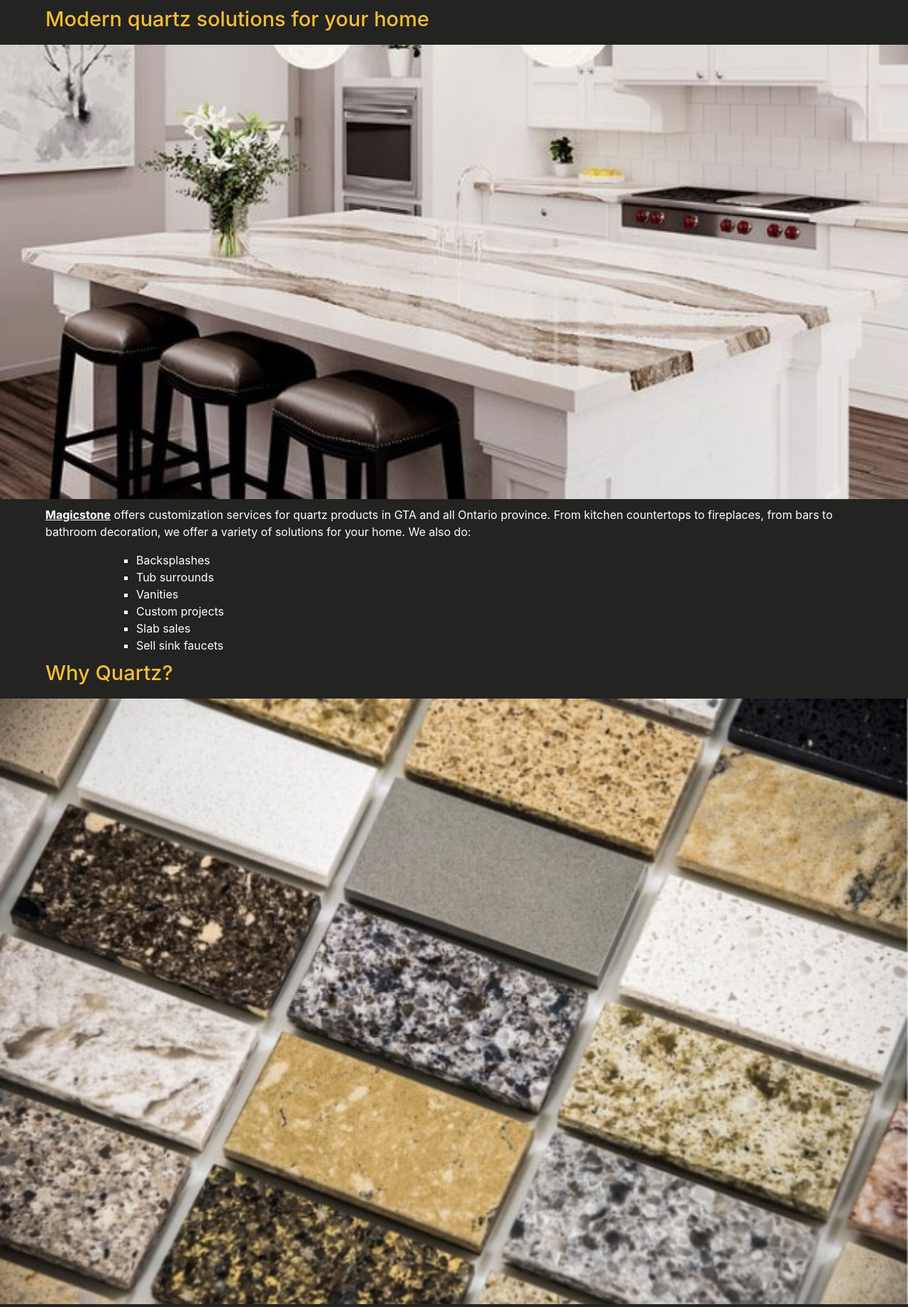
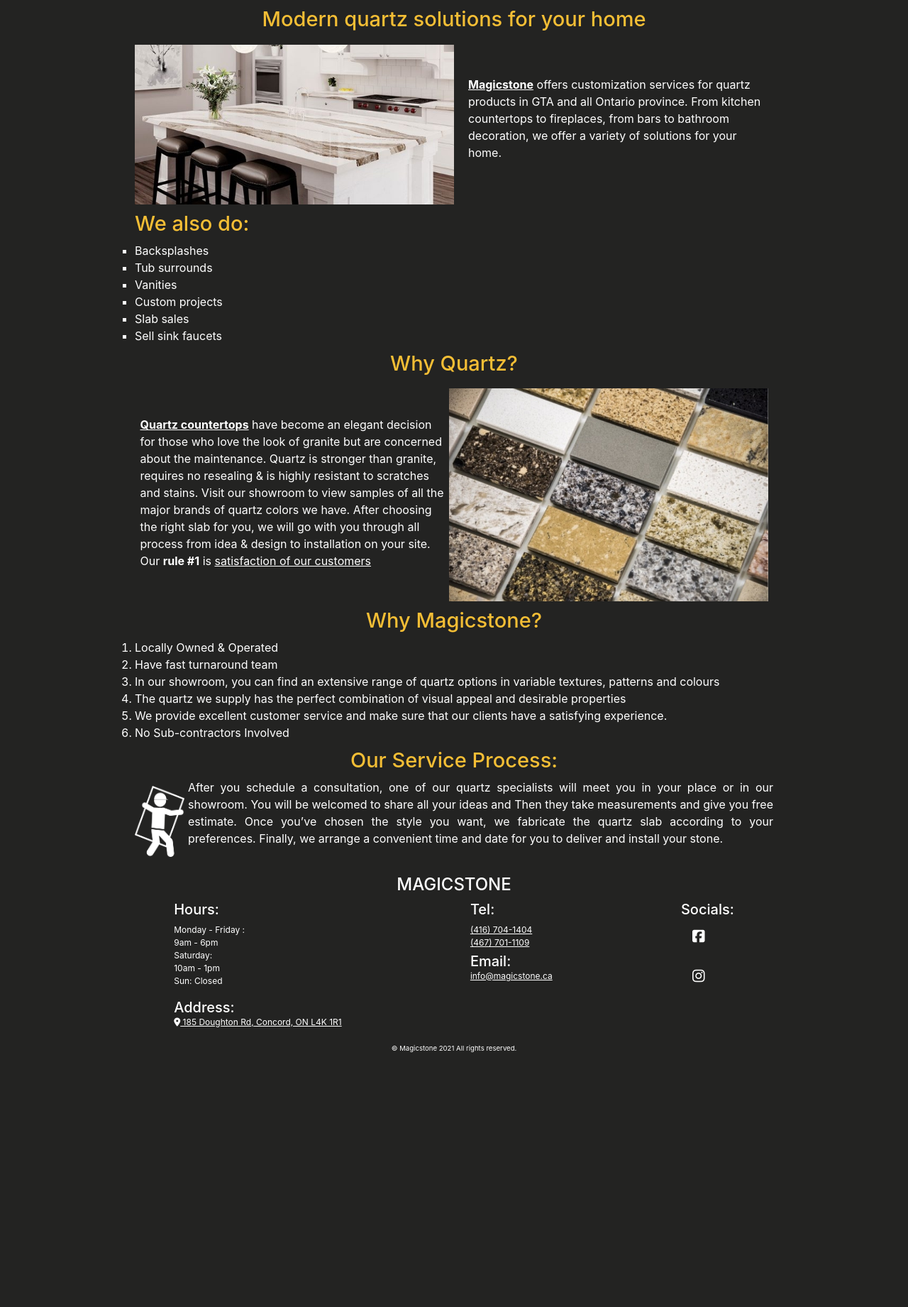
Before and after one commit to KirillKriachenko/magicstone-django, a Django app: page /about in a window 1280 px wide. Shown: the part 80-1921 px from the top of the page at 71% size. After the commit the page ends 1562 px from the top, so only its background shows below. Run offline with Django 3.2, Linux system fonts and the light colour scheme; style sheets or scripts are compiled from the project's sources; some libraries are stand-ins or nearby versions.

Commit message:
css updates

```diff
--- a/countertops/templates/countertops/about.html
+++ b/countertops/templates/countertops/about.html
@@ -2,15 +2,32 @@
 {% load static %}
 
 {% block content %}
-    <div class="container">
+    <div class="container-about">
+        <div class="center-div">
             <h1 class="about-title">Modern quartz solutions for your home</h1>
-        <img style="margin-top: 10px;" src="/static/img/countertop-example.jpg" alt="countertop example"/>
-        <p style="margin-top: 10px">
-            <strong><u>Magicstone</u></strong> offers customization services for quartz products in GTA and all Ontario
-            province. From kitchen countertops to fireplaces, from bars to bathroom decoration, we offer a variety of
+            <img class="about-small-width" style="margin-top: 10px;" src="/static/img/countertop-example.jpg"
+                 alt="countertop example"/>
+            <p class="about-text about-small-width" style="margin-top: 10px">
+                <strong><u>Magicstone</u></strong> offers customization services for quartz products in GTA and all
+                Ontario
+                province. From kitchen countertops to fireplaces, from bars to bathroom decoration, we offer a variety
+                of
                 solutions for your home. We also do:
             </p>
-        <ul>
+
+            <div class="about-square-left">
+                <img style="margin-top: 10px;" src="/static/img/countertop-example.jpg" alt="countertop example"/>
+                <p class="about-text" style="margin-top: 10px; padding: 10px; margin-left: 10px">
+                    <strong><u>Magicstone</u></strong> offers customization services for quartz products in GTA and all
+                    Ontario
+                    province. From kitchen countertops to fireplaces, from bars to bathroom decoration, we offer a
+                    variety
+                    of
+                    solutions for your home.
+                </p>
+            </div>
+            <h1 id="we-also-do">We also do:</h1>
+            <ul class="list">
                 <li>Backsplashes</li>
                 <li>Tub surrounds</li>
                 <li>Vanities</li>
@@ -19,25 +36,51 @@
                 <li>Sell sink faucets</li>
             </ul>
             <h1 class="about-title">Why Quartz?</h1>
-        <img style="margin-top: 10px;" src="/static/img/TypesofCountertops-min.jpg" alt="countertops type"/>
-        <p style="margin-top: 20px;">
-            <strong><u>Quartz countertops</u></strong> have become an elegant decision for those who love the look of
-            granite but are concerned about the maintenance. Quartz is stronger than granite, requires no resealing & is
+            <img class="about-small-width" style="margin-top: 10px;" src="/static/img/TypesofCountertops-min.jpg"
+                 alt="countertops type"/>
+            <p class="about-small-width" style="margin-top: 20px;">
+                <strong><u>Quartz countertops</u></strong> have become an elegant decision for those who love the look
+                of
+                granite but are concerned about the maintenance. Quartz is stronger than granite, requires no resealing
+                & is
                 highly resistant to scratches and stains. Visit our showroom to view samples of all the major brands of
-            quartz colors we have. After choosing the right slab for you, we will go with you through all process from
+                quartz colors we have. After choosing the right slab for you, we will go with you through all process
+                from
                 idea & design to installation on your site. Our <strong>rule #1</strong> is <u>satisfaction of our
                 customers</u>
             </p>
+            <div class="about-square-right">
+
+                <p style="margin-top: 20px; margin-left: 0; max-width: 435px;">
+                    <strong><u>Quartz countertops</u></strong> have become an elegant decision for those who love the
+                    look
+                    of
+                    granite but are concerned about the maintenance. Quartz is stronger than granite, requires no
+                    resealing
+                    & is
+                    highly resistant to scratches and stains. Visit our showroom to view samples of all the major brands
+                    of
+                    quartz colors we have. After choosing the right slab for you, we will go with you through all
+                    process
+                    from
+                    idea & design to installation on your site. Our <strong>rule #1</strong> is <u>satisfaction of our
+                    customers</u>
+                </p>
+                <img style="margin-top: 10px;" src="/static/img/TypesofCountertops-min.jpg" alt="countertops type"/>
+
+            </div>
             <h1 class="about-title">Why Magicstone?</h1>
             {#        <h3 class="about-subtitle">We are:</h3>#}
-        <ul style="margin-left: 10%;list-style-type: decimal;">
+            <ul class="list" style="list-style-type: decimal;">
                 <li>Locally Owned & Operated</li>
                 <li>Have fast turnaround team</li>
-            <li>In our showroom, you can find an extensive range of quartz options in variable textures, patterns and
+                <li>In our showroom, you can find an extensive range of quartz options in variable textures, patterns
+                    and
                     colours
                 </li>
                 <li>The quartz we supply has the perfect combination of visual appeal and desirable properties</li>
-            <li>We provide excellent customer service and make sure that our clients have a satisfying experience.</li>
+                <li>We provide excellent customer service and make sure that our clients have a satisfying experience.
+                </li>
                 <li>No Sub-contractors Involved</li>
             </ul>
             <h1 class="about-title">Our Service Process:</h1>
@@ -53,18 +96,22 @@
 
             <div class="square">
                 <div>
-                <img style="margin-top: 10px; height: 100px; width: 70px" src="/static/img/installer-icon.png" alt="countertop installer"/>
+                    <img style="margin-top: 10px; height: 100px; width: 70px" src="/static/img/installer-icon.png"
+                         alt="countertop installer"/>
                 </div>
 
                 <p>
-                 After you schedule a consultation, one of our quartz specialists will meet you in your place or in our
+                    After you schedule a consultation, one of our quartz specialists will meet you in your place or in
+                    our
                     showroom.
                     You will be welcomed to share all your ideas and Then they take
                     measurements and give you free estimate.
-            Once you’ve chosen the style you want, we fabricate the quartz slab according to your preferences. Finally,
+                    Once you’ve chosen the style you want, we fabricate the quartz slab according to your preferences.
+                    Finally,
                     we arrange a convenient time and date for you to deliver and install your stone.
                 </p>
             </div>
         </div>
+    </div>
     {% include 'base/footer.html' %}
 {% endblock %}
--- a/countertops/templates/countertops/index.html
+++ b/countertops/templates/countertops/index.html
@@ -11,7 +11,7 @@
         <div class="carousel-inner" role="listbox">
             <div class="carousel-item active">
                 <div class="d-flex align-items-center justify-content-center min-vh-100 corousel-div"
-                     style="background-image: url('/static/img/pic1.jpg')">
+                     style="background-image: url('/static/img/kitchen countertop1.jpg')">
                     <!--                <h1 class="display-1">ONE</h1>-->
                     <!--                <img src="/src/img/pic1.jpg" style="position: absolute; z-index: 500;">-->
                 </div>
@@ -19,13 +19,13 @@
             </div>
             <div class="carousel-item">
                 <div class="d-flex align-items-center justify-content-center min-vh-100 corousel-div"
-                     style="background-image: url('/static/img/pic2.jpg')">
+                     style="background-image: url('/static/img/kitchen countertop 2.jpg')">
                     <!--                <img src="/src/img/pic3.jpg">-->
                 </div>
             </div>
             <div class="carousel-item">
                 <div class="d-flex align-items-center justify-content-center min-vh-100 corousel-div"
-                     style="background-image: url('/static/img/pic3.jpg')">
+                     style="background-image: url('/static/img/kitchen countertop 3.jpg')">
                     <!--                <img src="/src/img/pic2.jpg">-->
                 </div>
             </div>
--- a/slabs/templates/slabs/slab.html
+++ b/slabs/templates/slabs/slab.html
@@ -64,9 +64,9 @@
             </div>
             <div class="slab-description">
                 <h3 class="text-left" style="color: #f4be35; margin-top: 10px;">{{ slab.title }}</h3>
-                <p class="card-text">Thickness: {{ slab.slab_thikness }}</p>
-                <p class="card-text">Slab Sizes: <br/> {{ slab.slab_size }}</p>
-                {% if slab.slab_finish %}<p class="card-text">Finished: {{ slab.slab_finish }}</p>{% endif %}
+                <p class="card-text" style="margin-left: 5%;">Thickness: {{ slab.slab_thikness }}</p>
+                <p class="card-text" style="margin-left: 5%;">Slab Sizes: <br/> {{ slab.slab_size }}</p>
+                {% if slab.slab_finish %}<p class="card-text" style="margin-left: 5%;">Finished: {{ slab.slab_finish }}</p>{% endif %}
                 <div class="contact-us">
                     <h3 class="text-left">Have questions?</h3>
                     <h5 class="text-left">Contact Us</h5>
--- a/static/css/header.css
+++ b/static/css/header.css
@@ -52,6 +52,10 @@
 }
 .header .header-menu ul li .dropdown-menu {
   background-color: #232322;
+}
+.header .header-menu ul li .dropdown-menu .dropdown-item:hover {
+  background-color: #ffc107;
+  color: #232322;
 }
 .header .header-menu ul li .dropdown-menu-right {
   min-width: 55px;
--- a/static/css/slabs.css
+++ b/static/css/slabs.css
@@ -10,6 +10,7 @@
   margin-left: 5%;
 }
 .container .slabs-list .card {
+  max-width: 400px;
   -moz-box-shadow: 0 0 10px #f4be35;
   -webkit-box-shadow: 0 0 10px #f4be35;
   box-shadow: 0 0 10px #f4be35;
--- a/static/scss/about.scss
+++ b/static/scss/about.scss
@@ -1,9 +1,11 @@
-.container {
+.container-about {
   display: flex;
   flex-direction: column;
   margin: 0;
   padding: 0;
   overflow: hidden;
+  //max-width: 1000px;
+
 
   .about-title {
     color: #f4be35;
@@ -51,6 +53,10 @@
     //}
   }
 
+  .list {
+    margin-left: 10%;
+  }
+
   .about-subtitle {
     color: white;
     font-weight: lighter;
@@ -71,4 +77,78 @@
     }
   }
 
+  .about-square-left {
+    display: none;
+  }
+   .about-square-right {
+    display: none;
+  }
+
+  #we-also-do {
+    display: none;
+  }
+
+  @media screen and (min-width: 750px) {
+    .about-small-width {
+      display: none;
+    }
+    #we-also-do {
+      display: block;
+      color: #f4be35;
+      font-size: 29px;
+      width: 90%;
+      margin-left: 5%;
+      margin-top: 10px;
+    }
+
+
+    .about-title {
+      text-align: center;
+    }
+
+    .list {
+      margin-left: 5%;
+    }
+
+    .about-square-left {
+      display: flex;
+      flex-direction: row;
+      justify-content: center;
+      align-items: center;
+      width: 90%;
+      margin-left: 5%;
+
+      img {
+        width: 50%;
+        max-width: 600px;
+      }
+
+    }
+
+    .about-square-right {
+      display: flex;
+      flex-direction: row;
+      justify-content: center;
+      align-items: center;
+      width: 90%;
+      margin-left: 5%;
+
+      img {
+        width: 50%;
+        max-width: 600px;
+      }
+
+    }
+
+  }
+
+  @media screen and (min-width: 1000px) {
+    justify-content: center;
+    align-items: center;
+
+    .center-div{
+      max-width: 1000px;
+    }
+  }
+
 }
--- a/static/scss/footer.scss
+++ b/static/scss/footer.scss
@@ -15,6 +15,11 @@
   .footer-info{
     display: flex;
     flex-direction: row;
+    align-items: start;
+    justify-content: space-evenly;
+    text-align: left;
+    width: 90%;
+    margin-left: 5%;
 
     a{
       list-style: none;
@@ -22,17 +27,17 @@
       text-decoration: underline;
     }
 
-    .foot-left{
-      width: 45%;
-      text-align: left;
-      margin-left: 5%;
-    }
-
-    .foot-right{
-      width: 45%;
-      text-align: left;
-      margin-left: 10%;
-    }
+    //.foot-left{
+    //  width: 45%;
+    //  text-align: left;
+    //  margin-left: 5%;
+    //}
+    //
+    //.foot-right{
+    //  width: 45%;
+    //  text-align: left;
+    //  margin-left: 10%;
+    //}
   }
 
   .footer-address{
--- a/static/scss/header.scss
+++ b/static/scss/header.scss
@@ -58,6 +58,13 @@
 
         .dropdown-menu {
           background-color: #232322;
+
+          .dropdown-item {
+            &:hover {
+              background-color: #ffc107;
+              color: #232322;
+            }
+          }
         }
 
 
--- a/static/scss/slabs.scss
+++ b/static/scss/slabs.scss
@@ -9,7 +9,7 @@
     width: 90%;
     margin-left: 5%;
     .card {
-
+      max-width: 400px;
       -moz-box-shadow: 0 0 10px #f4be35;
       -webkit-box-shadow: 0 0 10px #f4be35;
       box-shadow: 0 0 10px #f4be35;
--- a/templates/base/base.html
+++ b/templates/base/base.html
@@ -4,6 +4,12 @@
     <meta charset="UTF-8">
     <meta name="viewport" content="width=device-width, initial-scale=1.0">
     <meta http-equiv="X-UA-Compatible" content="ie-edge">
+    <title>Magicstone | Quartz countertops and custom solutions for you</title>
+    <meta name="description" content="Magicstone offers customization services for quartz products in GTA and all Ontario
+            province. From kitchen countertops to fireplaces, from bars to bathroom decoration, we offer a variety of
+            solutions for your home">
+    <meta name="robots" content="index, follow, max-snippet:-1, max-image-preview:large, max-video-preview:-1">
+    <meta property="og:url" content="https://magicstone.ca" />
     <link rel="preconnect" href="https://fonts.gstatic.com">
     <link href="https://fonts.googleapis.com/css2?family=Libre+Baskerville:wght@700&display=swap" rel="stylesheet">
     <script src="https://kit.fontawesome.com/e4d8bb73a2.js" crossorigin="anonymous"></script>
--- a/templates/base/footer.html
+++ b/templates/base/footer.html
@@ -5,6 +5,9 @@
         <div class="foot-left">
             <h5>Hours: </h5>
             <p>Monday - Friday :<br/> 9am - 6pm <br/> Saturday: <br/> 10am - 1pm <br/> Sun: Closed</p>
+            <h5 style="margin: 0; margin-top: 5px;">Address:</h5>
+            <a href="https://www.google.ca/maps/place/185+Doughton+Rd,+Concord,+ON+L4K+1R1/@43.7920814,-79.523232,17z/data=!3m1!4b1!4m5!3m4!1s0x882b2fb17df243f7:0xa49a62e9b548590!8m2!3d43.7920775!4d-79.5210433"><i
+                    class="fas fa-map-marker-alt"></i> 185 Doughton Rd, Concord, ON L4K 1R1</a> <br/>
         </div>
         <div class="foot-right">
             <h5>Tel:</h5>
@@ -14,12 +17,16 @@
             <h5 style="margin: 0; margin-top: 5px;">Email:</h5>
             <a href="mailto:info@magicstone.ca">info@magicstone.ca</a>
         </div>
+        <div class="foot-social">
+            <h5>Socials:</h5>
+            <a class="nav-link" href="https://www.facebook.com/Magic-stone-1547591812006405/"><i
+                    style="font-size: 20px;" class="fab fa-facebook-square"></i></a>
+            <br/>
+            <a class="nav-link" href="https://www.instagram.com/magicstone.ca/"><i style="font-size: 20px;"
+                                                                                   class="fab fa-instagram"></i></a>
+        </div>
     </div>
-    <div class="footer-address">
-        <h5 style="margin: 0; margin-top: 5px;">Address:</h5>
-        <a href="https://www.google.ca/maps/place/185+Doughton+Rd,+Concord,+ON+L4K+1R1/@43.7920814,-79.523232,17z/data=!3m1!4b1!4m5!3m4!1s0x882b2fb17df243f7:0xa49a62e9b548590!8m2!3d43.7920775!4d-79.5210433"><i
-                class="fas fa-map-marker-alt"></i> 185 Doughton Rd, Concord, ON L4K 1R1</a> <br/>
-    </div>
+    <br/>
     <small>&#169; Magicstone {% now "Y" %} All rights reserved.</small>
     {#    <ul class="contacts-ul">#}
     {#        <li style="text-align: left">Hours:</li>#}
```
Also changed, not shown: static/css/footer.css (+5 -10 lines), static/img/kitchen countertop 2.jpg (renamed from static/img/pic2.jpg), static/img/kitchen countertop 3.jpg (renamed from static/img/pic3.jpg), static/img/kitchen countertop1.jpg (renamed from static/img/pic1.jpg). Lines whose indentation alone changed are shown as unchanged.
